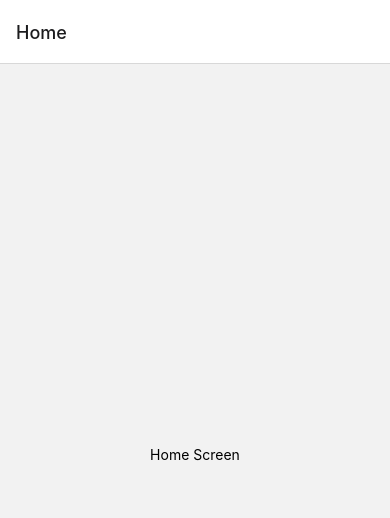
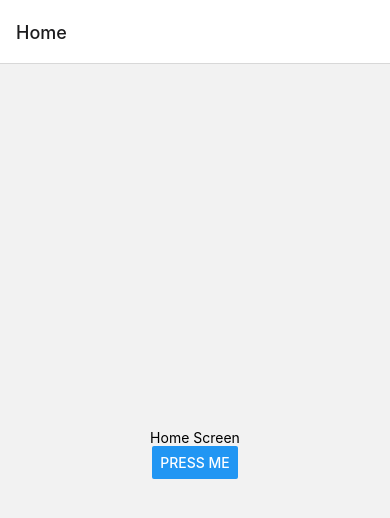
Before and after one commit to bekzatbaubek/calentarget, a React Native app: screen / in a window 390 px wide. Shown: the top 518 px of the page. Built offline with nearby package versions, Linux system fonts and the light colour scheme.

Commit message:
Added a second page to navigate

```diff
--- a/App.js
+++ b/App.js
@@ -1,16 +1,29 @@
 import { StatusBar } from 'expo-status-bar';
 import React from 'react';
-import { StyleSheet, Text, View, TextInput } from 'react-native';
+import { StyleSheet, Text, View, Button } from 'react-native';
 import { NavigationContainer } from '@react-navigation/native';
 import { createNativeStackNavigator } from '@react-navigation/native-stack';
 
 
 const Stack = createNativeStackNavigator();
 
-function HomeScreen() {
+function HomeScreen({ navigation }) {
   return (
     <View style={{ flex: 1, alignItems: 'center', justifyContent: 'center' }}>
       <Text>Home Screen</Text>
+      <Button
+        onPress={() => {
+        navigation.navigate("About")
+      }}
+      title="Press Me"/>
+    </View>
+  );
+}
+
+function AboutScreen() {
+  return (
+    <View style={{ flex: 1, alignItems: 'center', justifyContent: 'center' }}>
+      <Text>About Screen</Text>
     </View>
   );
 }
@@ -20,6 +33,7 @@ export default function App() {
     <NavigationContainer>
       <Stack.Navigator>
         <Stack.Screen name="Home" component={HomeScreen} />
+        <Stack.Screen name="About" component={AboutScreen} />
       </Stack.Navigator>
     </NavigationContainer>
   );
```
